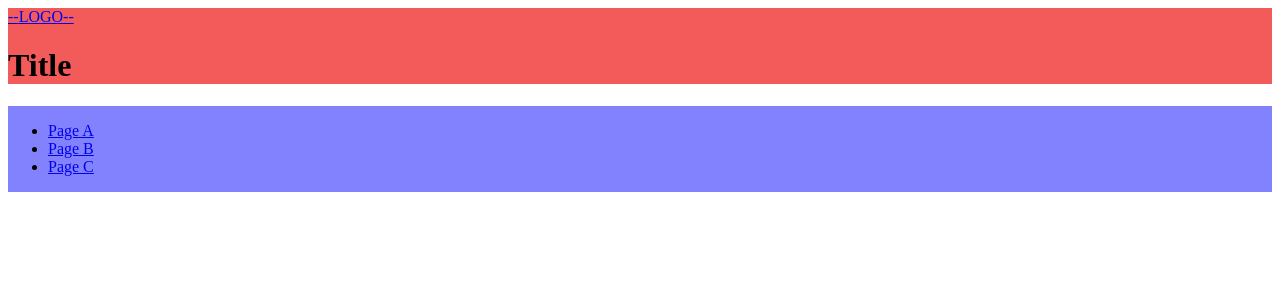
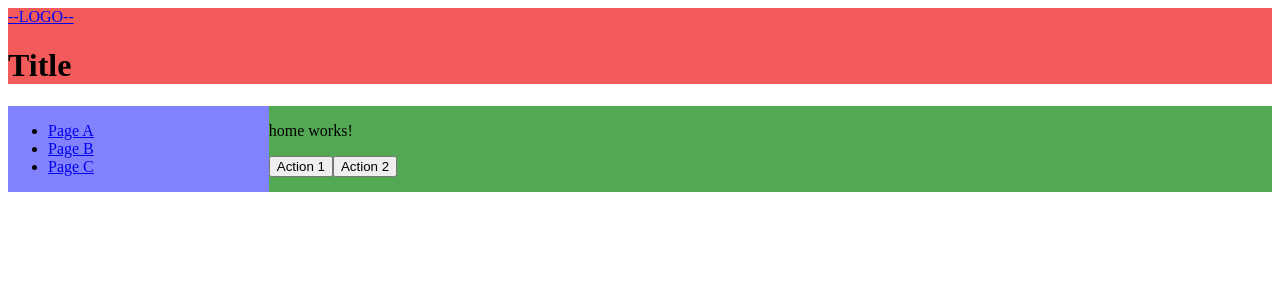
Before and after one commit to johnnyGabriel/angular-base, an Angular app: page / in a window 1280 px wide. Shown: the top 300 px of the page. Built offline with nearby package versions, Linux system fonts and the light colour scheme.

Commit message:
Revert "routing: router outlet"
This reverts commit a4ac62728cb94951233a0725ea2b50e5468975a1.

```diff
--- a/src/app/app-routing.module.ts
+++ b/src/app/app-routing.module.ts
@@ -3,6 +3,7 @@ import { RouterModule, Routes } from '@angular/router';
 import { HomeComponent } from './home/home.component';
 
 const routes: Routes = [
+  { path: '', component: HomeComponent },
   { path: 'pages', loadChildren: () => import('./pages/pages.module').then(m => m.PagesModule) }
 ];
 
--- a/src/app/app.component.html
+++ b/src/app/app.component.html
@@ -21,6 +21,8 @@
     </nav>
   </aside>
 
-
+  <section class="content">
+    <router-outlet></router-outlet>
+  </section>
 
 </div>
```
